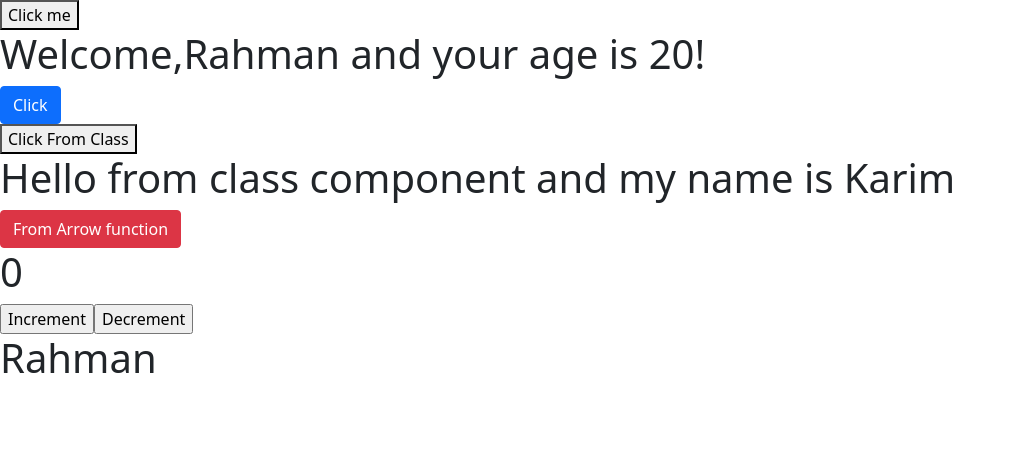
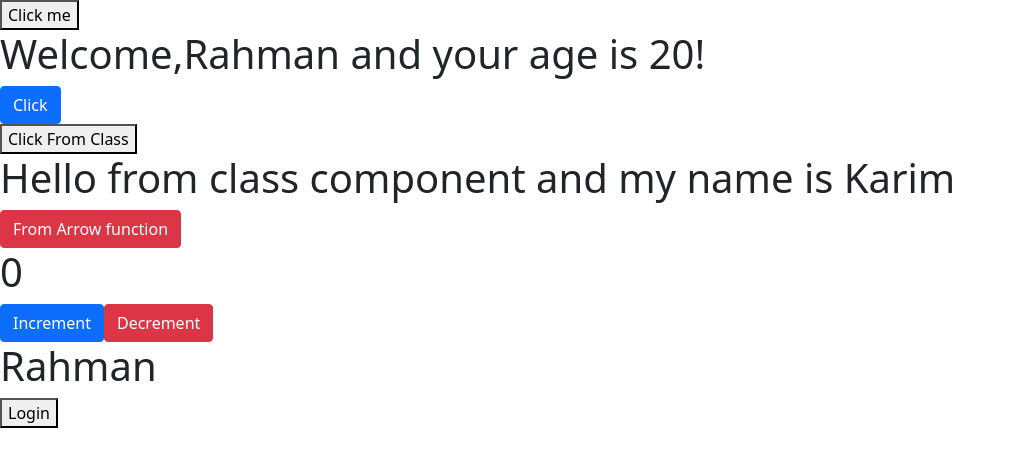
Before and after one commit to Abdur-Rahman123/practrice_React, a React (Create React App) app: page / in a window 1280 px wide. Shown: the top 466 px of the page, without its empty margins (0-1015 px from the left). Built offline with nearby package versions, Linux system fonts and the light colour scheme.

Commit message:
Conditional return

```diff
--- a/src/App.js
+++ b/src/App.js
@@ -4,6 +4,7 @@ import Welcome from './Welcome';
 import Class from './Class'
 import Myfunction from './Function';
 import State from './State';
+import ConditionReturn from './ConditonReturn'
 
 function App() {
   return (
@@ -12,6 +13,7 @@ function App() {
     <Class name="Karim"></Class>
     <Myfunction></Myfunction>
     <State></State>
+    <ConditionReturn></ConditionReturn>
 
     </div>
 
--- /dev/null
+++ b/src/ConditonReturn.js
@@ -0,0 +1,17 @@
+import React, {Component} from 'react';
+
+class ConditionReturn extends Component{
+constructor(){
+    super();
+    this.state={
+        login:false
+    };
+
+}
+render(){
+    return (
+        this.state.login?<button>Logout</button> : <button>Login</button>
+    )
+}
+}
+export default ConditionReturn;
--- a/src/State.js
+++ b/src/State.js
@@ -1,8 +1,8 @@
 import React,{ Component}   from 'react';
 
 class State extends Component{
-    constructor(props){
-        super(props);
+    constructor(){
+        super();
         this.state={
             value:0,
             name:"Rahman"
@@ -13,15 +13,13 @@ class State extends Component{
            return {value:type=='add' ? prevent.value+1 : prevent.value-1}
        })
     }
-    add(){
-        this.setState({value:this.state.value+1});
-    }
+
     render() {
         return (
         <div>
             <h1>{this.state.value}</h1>
-           <input onClick={this.increment.bind(this,"add")} type="button" value="Increment"/>
-           <input onClick={this.increment.bind(this,"sub")} type="button" value="Decrement"/>
+           <input className="btn btn-primary" onClick={this.increment.bind(this,"add")} type="button" value="Increment"/>
+           <input className="btn btn-danger  " onClick={this.increment.bind(this,"sub")} type="button" value="Decrement"/>
             <h1>{this.state.name}</h1>
         </div>
         )
```
